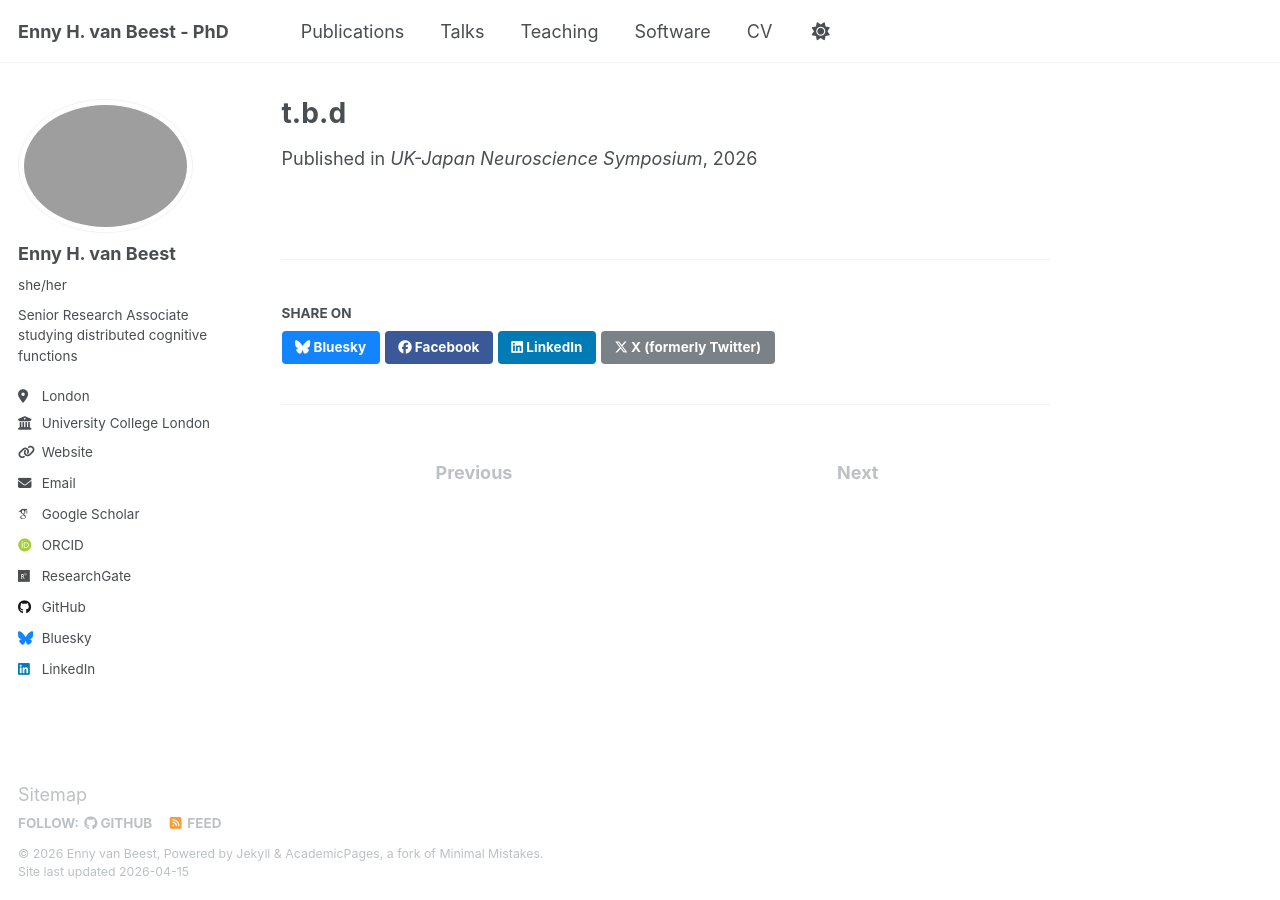
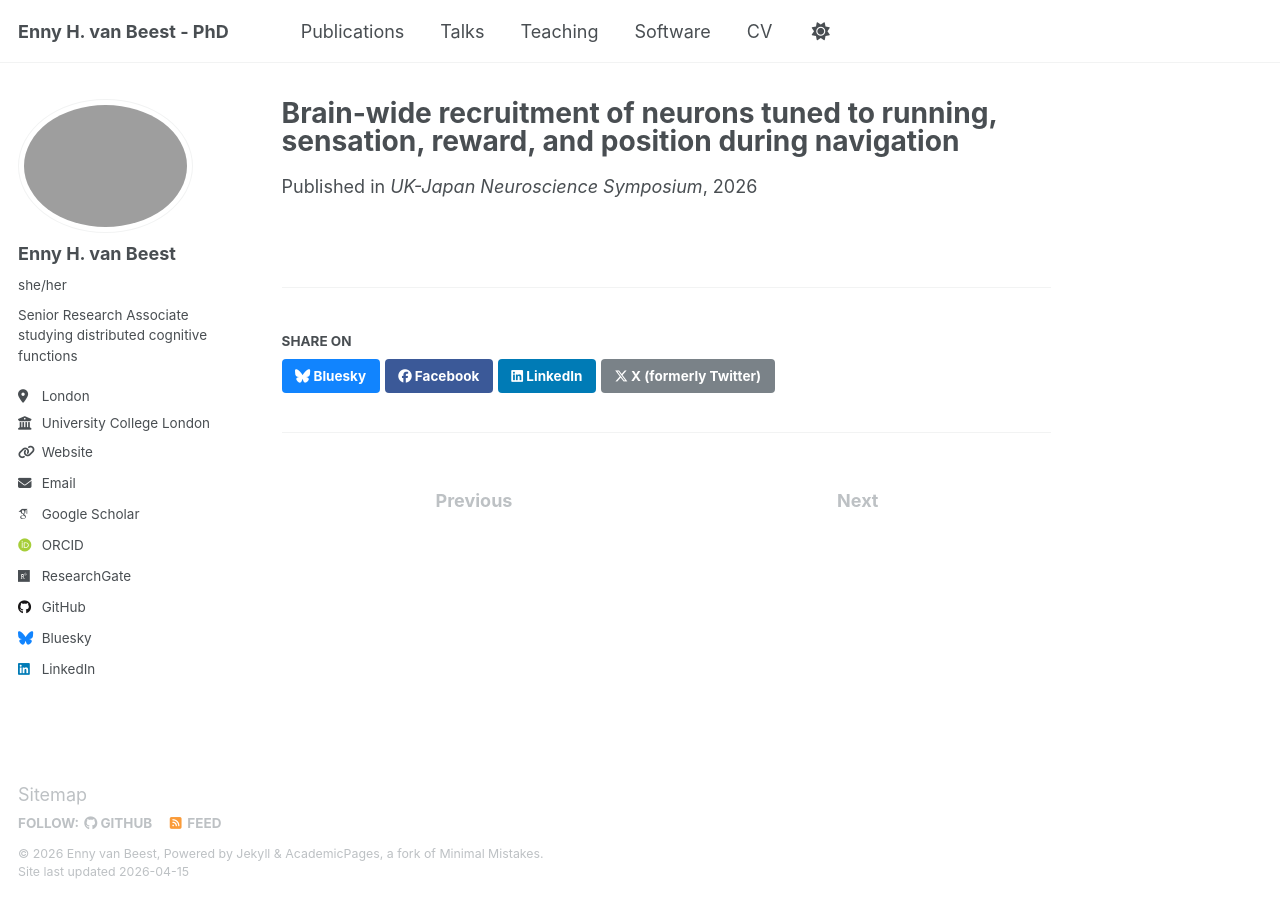
Before and after one commit to EnnyvanBeest/EnnyvanBeest.github.io, a Jekyll site: the page built from _talks/2026-talk-1.md, in a window 1280 px wide. Built offline with Jekyll 4.4.1, drawn with Linux system fonts in a browser that asks for light colours; some web fonts are replaced.

Commit message:
Update 2026-talk-1.md

```diff
--- a/_talks/2026-talk-1.md
+++ b/_talks/2026-talk-1.md
@@ -1,5 +1,5 @@
 ---
-title: "t.b.d"
+title: "Brain-wide recruitment of neurons tuned to running, sensation, reward, and position during navigation"
 collection: talks
 permalink: /talks/2026-talk-1
 venue: "UK-Japan Neuroscience Symposium"
```
